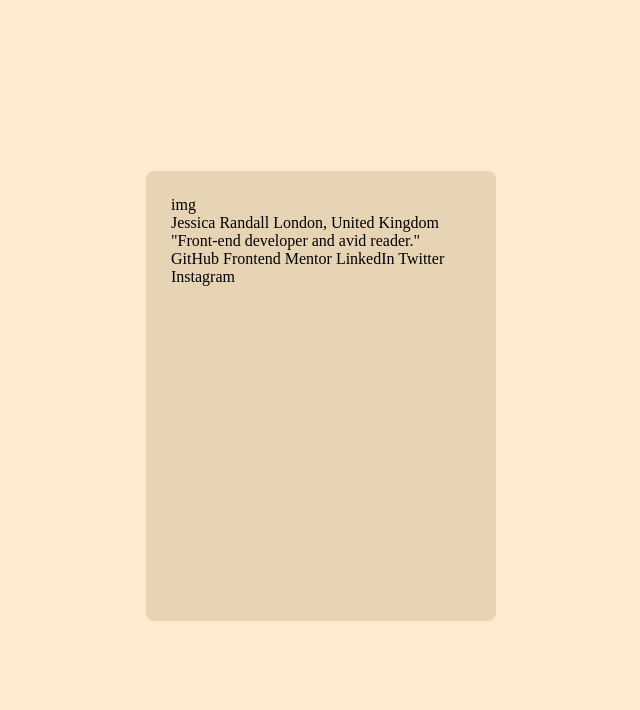
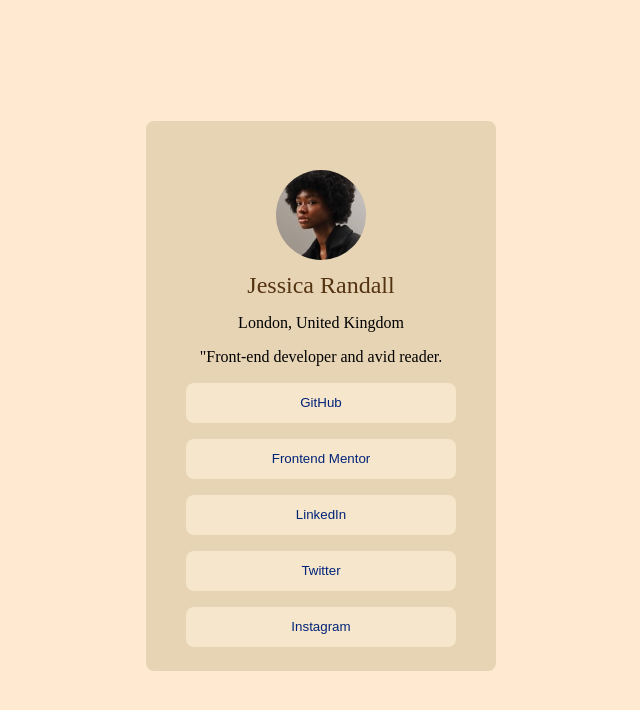
Before and after one commit to AngeATT/social-links-profile-main, a plain HTML site: page index.html in a window 1280 px wide. Shown: the whole page, without its empty margins (319-959 px from the left). Drawn offline with Linux system fonts and the light colour scheme.

Commit message:
solution

```diff
--- a/index.html
+++ b/index.html
@@ -1,37 +1,103 @@
 <!DOCTYPE html>
 <html lang="en">
   <head>
-  <meta charset="UTF-8">
-  <meta name="viewport" content="width=device-width, initial-scale=1.0"> <!-- displays site properly based on user's device -->
+    <meta charset="UTF-8" />
+    <meta name="viewport" content="width=device-width, initial-scale=1.0" />
+    <!-- displays site properly based on user's device -->
 
-  <link rel="icon" type="image/png" sizes="32x32" href="./assets/images/favicon-32x32.png">
+    <link
+      rel="icon"
+      type="image/png"
+      sizes="32x32"
+      href="./assets/images/favicon-32x32.png"
+    />
 
     <title>Frontend Mentor | Social links profile</title>
 
     <!-- Feel free to remove these styles or customise in your own stylesheet 👍 -->
     <style>
-    .attribution { font-size: 11px; text-align: center; }
-    .attribution a { color: hsl(228, 45%, 44%); }
+      .attribution {
+        font-size: 11px;
+        text-align: center;
+      }
+      .attribution a {
+        color: hsl(228, 45%, 44%);
+      }
+      .action-button {
+        width: 270px;
+        height: 40px;
+        text-align: center;
+        color: white;
+        background-color: #f6e6cb;
+        border-width: 0px;
+        border-radius: 8px;
+        color: #002379;
+      }
+      .action-button:hover {
+        cursor: pointer;
+        background-color: #dbaa55;
+      }
+      #avatar-icon {
+        height: 90px;
+        width: 90px;
+        background-image: url("./assets/images/avatar-jessica.jpeg");
+        background-repeat: no-repeat;
+        background-position: center;
+        background-size: contain;
+        border-radius: 50%;
+      }
+      #name{
+        font-size: x-large;
+        color: #543310;
+      }
+      #items{
+        width: 100%;
+        line-height: 1.16rem;
+        padding: 0;
+      }
+      #items > li {
+        list-style: none;
+        text-align: center;
+        padding: 8px;
+      }
     </style>
   </head>
-<body style="background-color: #FFE9D0;">
-  <div style="display: flex; height: 97vh; align-items: center; justify-content: center;">
-    <div style=" height: 400px; background-color: #E7D4B5; width: 300px; border-radius: 8px; padding : 25px" >
-      <div>
-        img
-      </div>
-
-      Jessica Randall
-      London, United Kingdom
-      "Front-end developer and avid reader."
-
-      GitHub
-      Frontend Mentor
-      LinkedIn
-      Twitter
-      Instagram
+  <body style="background-color: #ffe9d0">
+    <div
+      style="
+        display: flex;
+        height: 97vh;
+        align-items: center;
+        justify-content: center;
+      "
+    >
+      <div
+        style="
+          height: 500px;
+          background-color: #e7d4b5;
+          width: 300px;
+          border-radius: 8px;
+          padding: 25px;
+        "
+      >
+        <ul id="items">
+          <li>
+            <div
+            id="avatar-icon"
+            src="./assets/images/avatar-jessica.jpeg"
+            alt="ucon_image"
+            style="margin: 0 auto;"
+          ></div></li>
+          <li><span id="name">Jessica Randall</span></li>
+          <li>London, United Kingdom</li>
+          <li>"Front-end developer and avid reader.</li>
+          <li><button class="action-button">GitHub</button></li>
+          <li><button class="action-button">Frontend Mentor</button></li>
+          <li><button class="action-button">LinkedIn</button></li>
+          <li><button class="action-button">Twitter</button></li>
+          <li><button class="action-button">Instagram</button></li>
+        </ul>
       </div>
     </div>
-
   </body>
 </html>
```
Lines whose indentation alone changed are shown as unchanged.
